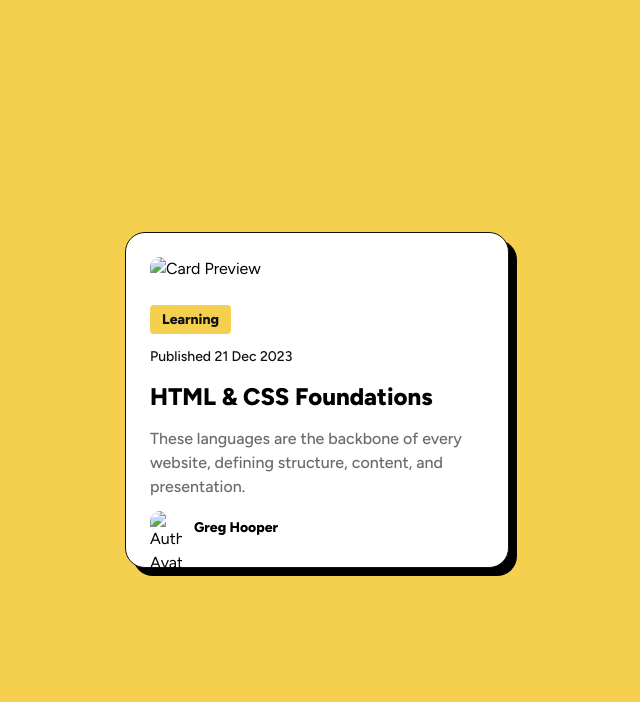
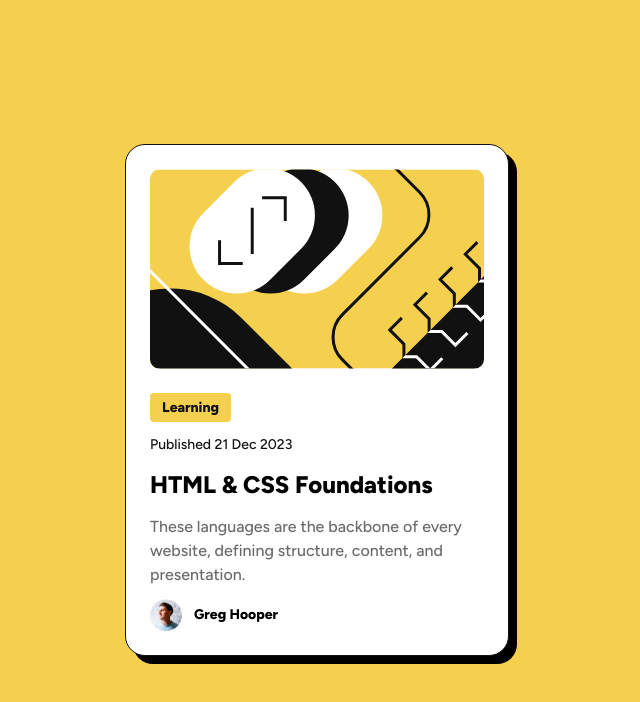
Before and after one commit to milkoqq/fm-2-preview-card, a plain HTML site: page index.html in a window 1280 px wide. Shown: the whole page, without its empty margins (323-963 px from the left). Drawn offline with Linux system fonts and the light colour scheme; the site is published under a folder, as on GitHub Pages, so addresses that start at the root find nothing.

Commit message:
added the ./ for images

```diff
--- a/index.html
+++ b/index.html
@@ -12,7 +12,7 @@
   </head>
   <body>
     <article class="card">
-      <img src="/assets/images/illustration-article.svg" alt="Card Preview" />
+      <img src="./assets/images/illustration-article.svg" alt="Card Preview" />
       <div class="card_content_container">
         <div class="card_content_tag text-preset-3-bold">Learning</div>
         <div class="card_content_date text-preset-3">Published 21 Dec 2023</div>
@@ -22,7 +22,7 @@
         </div>
         <div class="card_content_author">
           <div class="card_author_img">
-            <img src="/assets/images/image-avatar.webp" alt="Author Avatar" />
+            <img src="./assets/images/image-avatar.webp" alt="Author Avatar" />
           </div>
           <div class="card_author_name text-preset-3-bold">Greg Hooper</div>
         </div>
```
